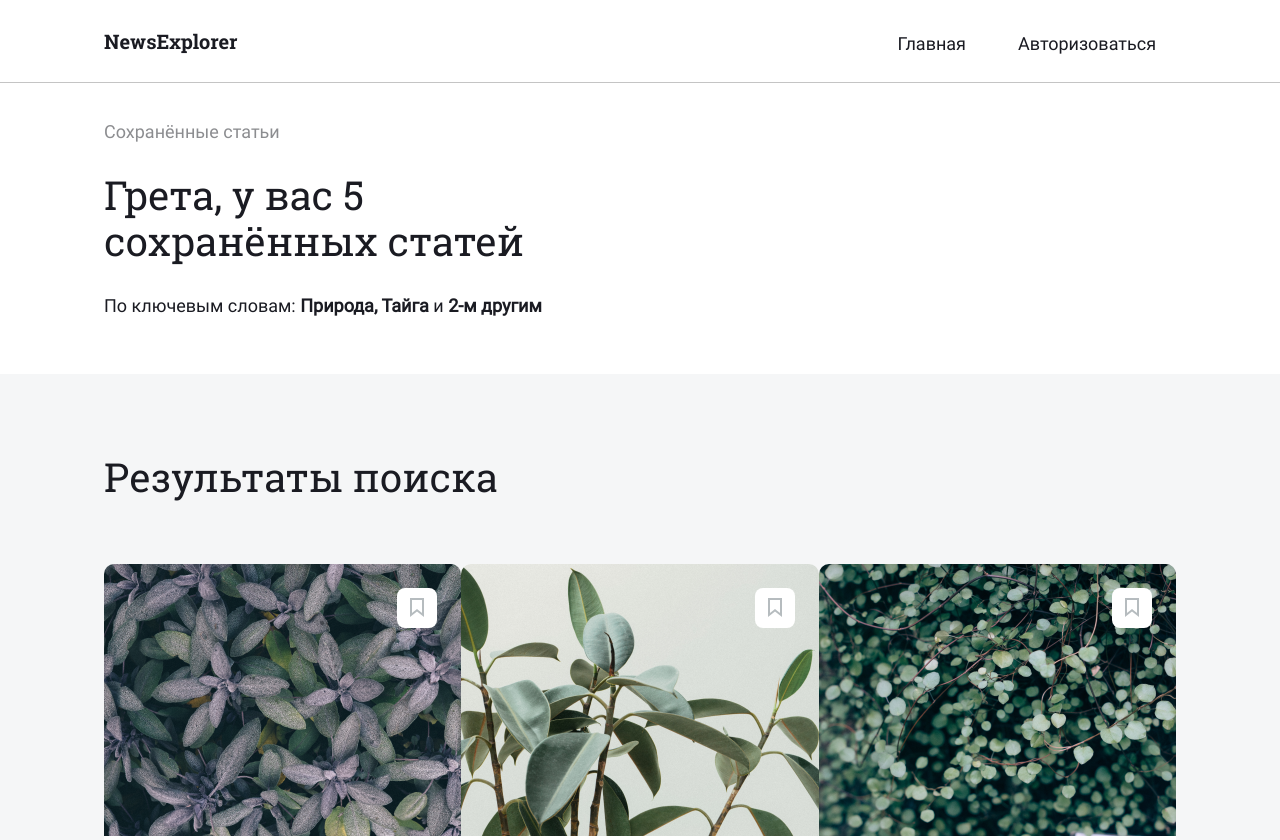
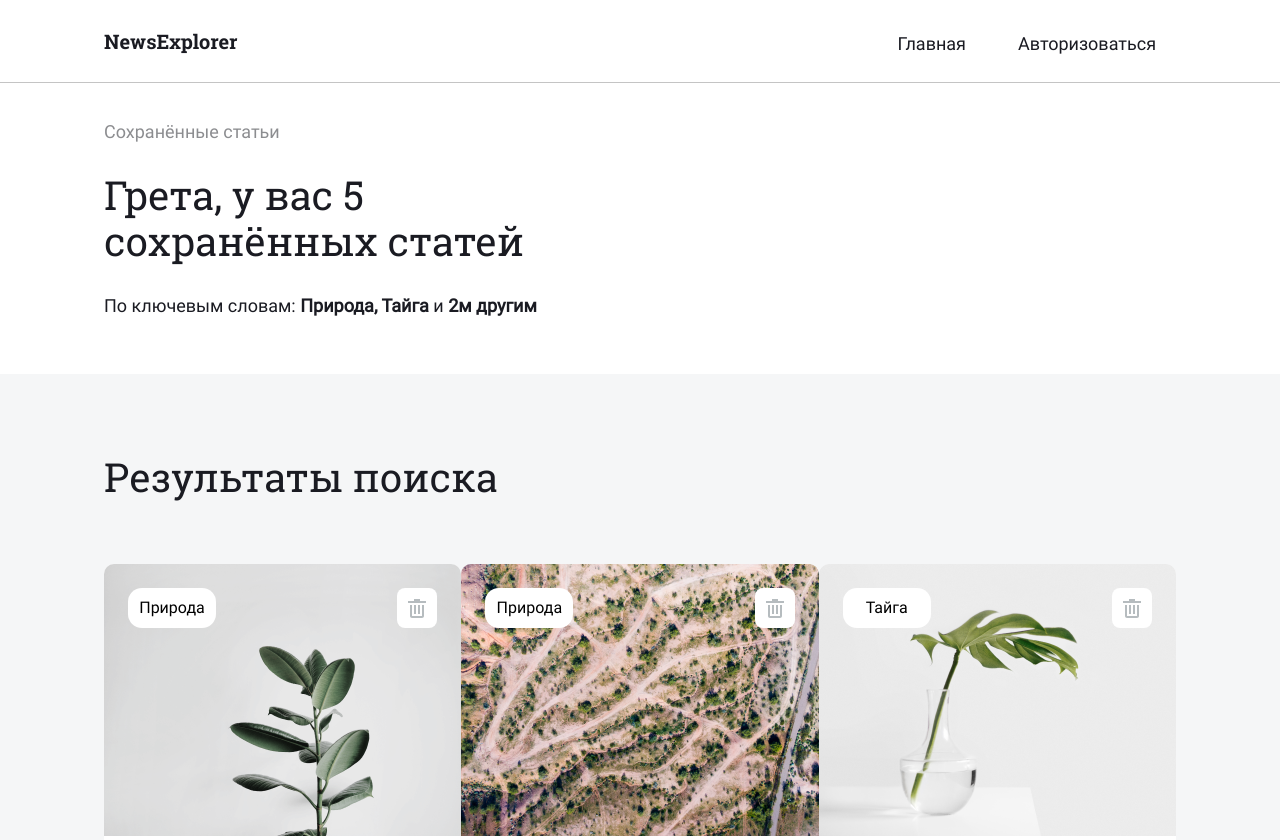
Before and after one commit to natalja1912/news-explorer-frontend, a React app: page /saved-news in a window 1280 px wide. Shown: the top 840 px of the page. Built offline with nearby package versions, Linux system fonts and the light colour scheme.

Commit message:
feat: card

```diff
--- a/src/components/App/App.js
+++ b/src/components/App/App.js
@@ -11,10 +11,10 @@ function App() {
       <main className="content">
         <Switch>
           <Route path="/saved-news">
-            <SavedNews loggedIn="true" />
+            <SavedNews loggedIn={true} />
           </Route>
           <Route exact path="/">
-            <Main />
+            <Main loggedIn={false} />
           </Route>
         </Switch>
         <Footer />
--- a/src/components/Main/Main.js
+++ b/src/components/Main/Main.js
@@ -5,13 +5,13 @@ import NewsCardList from '../NewsCardList/NewsCardList';
 import Header from '../Header/Header';
 import { cards } from '../../utils/constants';
 
-function Main() {
+function Main({loggedIn}) {
 
   return (
     <main>
       <Header color='white' />
       <SearchForm />
-      <NewsCardList cards={cards} />
+      <NewsCardList loggedIn={loggedIn} cards={cards} />
       <About />
     </main>
   );
--- a/src/components/NewsCard/NewsCard.css
+++ b/src/components/NewsCard/NewsCard.css
@@ -16,7 +16,6 @@
     background: #FFFFFF;
     border-radius: 10px;
     font-family: 'Roboto', sans-serif;
-    font-size: 10px;
     font-weight: 500;
     line-height: 1.2;
     color: #000000;
@@ -25,6 +24,32 @@
     justify-content: center;
     opacity: 0;
     transition: all 0.6s ease-in;
+}
+
+.card__info_logged{
+    font-size: 12px;
+}
+
+.card__info_notlogged{
+    font-size: 10px;
+}
+
+.card__keyword{
+    position: absolute;
+    top: 24px;
+    left: 24px;
+    width: 88px;
+    height: 40px;
+    background: #FFFFFF;
+    border-radius: 14px;
+    font-family: 'Roboto', sans-serif;
+    font-weight: 500;
+    line-height: 1.71;
+    color: #000000;
+    display: flex;
+    align-items: center;
+    justify-content: center;
+    overflow: hidden;
 }
 
 .card__flag-icon{
--- a/src/components/NewsCard/NewsCard.js
+++ b/src/components/NewsCard/NewsCard.js
@@ -1,12 +1,19 @@
 import React from 'react';
 import './NewsCard.css';
-import FlagIcon from '../FlagIcon/FlagIcon';
+import FlagIcon from '../icons/FlagIcon/FlagIcon';
+import TrashIcon from '../icons/TrashIcon/TrashIcon';
 
-function NewsCard({ card }) {
+function NewsCard({ card, loggedIn }) {
+    let cardInfoText ="";
+    loggedIn ? cardInfoText ="Убрать из сохранённых" : cardInfoText="Войдите, чтобы сохранять статьи";
+
     return (
         <section className="card">
-            <div className="card__flag-icon"><FlagIcon /></div>
-            <div className="card__info">Войдите, чтобы сохранять статьи</div>
+            {loggedIn && <div className="card__keyword">{card.keyword}</div>}
+            <div className="card__flag-icon">{loggedIn ? <TrashIcon /> : <FlagIcon />}</div>
+            <div className={`card__info ${loggedIn ? `card__info_logged` : `card__info_notlogged`}`}>
+                {cardInfoText}
+                </div>
             <img className="card__image" src={card.image} alt="Фото" />
             <div className="card__group">
                 <p className="card__date">{card.date}</p>
--- a/src/components/NewsCardList/NewsCardList.js
+++ b/src/components/NewsCardList/NewsCardList.js
@@ -2,14 +2,14 @@ import React from 'react';
 import './NewsCardList.css';
 import NewsCard from '../NewsCard/NewsCard';
 
-function NewsCardList({cards}) {
+function NewsCardList({cards, loggedIn}) {
     const sortedCards = cards.sort((a, b) => a._id > b._id ? 1 : -1);
 
     return (
         <section className="news">
             <h2 className="news__heading">Результаты поиска</h2>
             <div className="cards">
-                {sortedCards.map((item) => (<NewsCard key={item._id} card={item} />))}
+                {sortedCards.map((item) => (<NewsCard key={item._id} card={item} loggedIn={loggedIn}  />))}
             </div>
             <button className="news__button">Показать еще</button>
         </section>
--- a/src/components/SavedNews/SavedNews.js
+++ b/src/components/SavedNews/SavedNews.js
@@ -2,15 +2,15 @@ import React from 'react';
 import Header from '../Header/Header';
 import SavedNewsHeader from '../SavedNewsHeader/SavedNewsHeader';
 import './SavedNews.css'
-import { cards } from '../../utils/constants';
+import { savedCards } from '../../utils/constants';
 import NewsCardList from '../NewsCardList/NewsCardList';
 
-function SavedNews() {
+function SavedNews({ loggedIn }) {
   return (
     <main className="savednews-content">
-        <Header color="black" />
-        <SavedNewsHeader />
-        <NewsCardList cards={cards} />
+      <Header color="black" />
+      <SavedNewsHeader />
+      <NewsCardList loggedIn={loggedIn} cards={savedCards} />
     </main>
   );
 }
--- a/src/components/SavedNewsHeader/SavedNewsHeader.js
+++ b/src/components/SavedNewsHeader/SavedNewsHeader.js
@@ -1,15 +1,19 @@
 import React from 'react';
 import './SavedNewsHeader.css';
-import { keywordsNumber, keywordsList } from '../../utils/constants';
+import { keywordsList, savedNewsNumber } from '../../utils/constants';
+import { changeEnding } from '../../utils/change-ending';
 
 function SavedNewsHeader() {
+    const keywordsNumber = keywordsList.length;
+    const ending = changeEnding(keywordsNumber-2);
+
     return (
         <section className="savednews">
             <h2 className="savednews__heading">Сохранённые статьи</h2>
-            <p className="savednews__text">Грета, у вас {keywordsNumber} сохранённых статей</p>
+            <p className="savednews__text">Грета, у вас {savedNewsNumber} сохранённых статей</p>
             <p className="savednews__keywords">По ключевым словам:
              <span className="savednews__keywords-span">{` ${keywordsList[0]}`},  {`${keywordsList[1]} `}</span>
-             и <span className="savednews__keywords-span">{`${keywordsList.length - 2}-м другим`}</span></p>
+             и <span className="savednews__keywords-span">{`${keywordsList.length - 2}${ending} другим`}</span></p>
         </section>
     );
 }
--- /dev/null
+++ b/src/components/icons/FlagIcon/FlagIcon.css
@@ -0,0 +1,23 @@
+.flag{
+    border: none;
+    background: #FFFFFF;
+    width: 40px;
+    height: 40px;
+    border-radius: 8px;
+    display: flex;
+    justify-content: center;
+    align-items: center;
+    background-image: url('../../../images/icons/icon-flag.svg');
+    background-repeat: no-repeat;
+    background-position: center;
+    cursor: pointer;
+    transition: all 0.4s ease-in;
+}
+
+.flag:hover{
+    background-image: url('../../../images/icons/icon-flag-hover.svg');
+}
+
+.flag:active{
+    background-image: url('../../../images/icons/icon-flag-active.svg');
+}
--- a/src/components/FlagIcon/FlagIcon.css
+++ b/src/components/icons/TrashIcon/TrashIcon.css
@@ -1,4 +1,4 @@
-.flag{
+.trash{
     border: none;
     background: #FFFFFF;
     width: 40px;
@@ -7,17 +7,13 @@
     display: flex;
     justify-content: center;
     align-items: center;
-    background-image: url('../../images/icons/icon-flag.svg');
+    background-image: url('../../../images/icons/trash.svg');
     background-repeat: no-repeat;
     background-position: center;
     cursor: pointer;
     transition: all 0.4s ease-in;
 }
 
-.flag:hover{
-    background-image: url('../../images/icons/icon-flag-hover.svg');
+.trash:hover{
+    background-image: url('../../../images/icons/trash-hover.svg');
 }
-
-.flag:active{
-    background-image: url('../../images/icons/icon-flag-active.svg');
-}
--- /dev/null
+++ b/src/components/icons/TrashIcon/TrashIcon.js
@@ -0,0 +1,11 @@
+import React from 'react';
+import './TrashIcon.css';
+
+function TrashIcon() {
+    return (
+        <button className="trash">
+        </button>
+    );
+}
+
+export default TrashIcon;
--- /dev/null
+++ b/src/utils/change-ending.js
@@ -0,0 +1,13 @@
+export function changeEnding(num) {
+    const endNumber = num % 10;
+    if ((num === 1) || (endNumber === 1)) {
+        return 'го';
+    }
+    if ((num > 1 && num < 5) || (endNumber > 1 && endNumber < 5)) {
+        return 'м';
+    }
+    if ((num > 6 && num < 9) || (endNumber > 6 && endNumber < 9)) {
+        return 'ми';
+    }
+    return 'ти';
+}
--- a/src/utils/constants.js
+++ b/src/utils/constants.js
@@ -1,6 +1,9 @@
 import image1 from '../images/cards-images/image_04.png';
 import image2 from '../images/cards-images/image_07.png';
 import image3 from '../images/cards-images/image_08.png';
+import image4 from '../images/cards-images/image_01.png';
+import image5 from '../images/cards-images/image_02.png';
+import image6 from '../images/cards-images/image_03.png';
 
 export const cards = [{
     _id: "01",
@@ -25,8 +28,36 @@ export const cards = [{
     title: "«Первозданная тайга»: новый фотопроект Игоря Шпиленка",
     text: "Знаменитый фотограф снимает первозданные леса России, чтобы рассказать о необходимости их сохранения. В этот раз он отправился в Двинско-Пинежскую тайгу, где...",
     source: "Риа"
+}];
+
+export const savedCards = [{
+    _id: "04",
+    keyword: "Природа",
+    image: image4,
+    date: "2 августа, 2019",
+    title: "Национальное достояние – парки",
+    text: "В 2016 году Америка отмечала важный юбилей: сто лет назад здесь начала складываться система национальных парков – охраняемых территорий, где и сегодня каждый может приобщиться к природе.",
+    source: "Дзен"
+},
+{
+    _id: "05",
+    image: image5,
+    keyword: "Природа",
+    date: "2 августа, 2019",
+    title: "Лесные огоньки: история одной фотографии",
+    text: "Фотограф отвлеклась от освещения суровой политической реальности Мексики, чтобы запечатлеть ускользающую красоту одного из местных чудес природы.",
+    source: "Афиша"
+},
+{
+    _id: "06",
+    image: image6,
+    keyword: "Тайга",
+    date: "2 августа, 2019",
+    title: "«Первозданная тайга»: новый фотопроект Игоря Шпиленка",
+    text: "Знаменитый фотограф снимает первозданные леса России, чтобы рассказать о необходимости их сохранения. В этот раз он отправился в Двинско-Пинежскую тайгу, где...",
+    source: "Медиазона"
 }]
 
-export const keywordsNumber = 5;
+export const savedNewsNumber = 5;
 
 export const keywordsList = ["Природа", "Тайга", "Парки", "Фотография"];
```
Also changed, not shown: src/components/icons/FlagIcon/FlagIcon.js (renamed from src/components/FlagIcon/FlagIcon.js), src/images/icons/logout.svg (added), src/images/icons/trash-hover.svg (added), src/images/icons/trash.svg (added), 1 other file.
